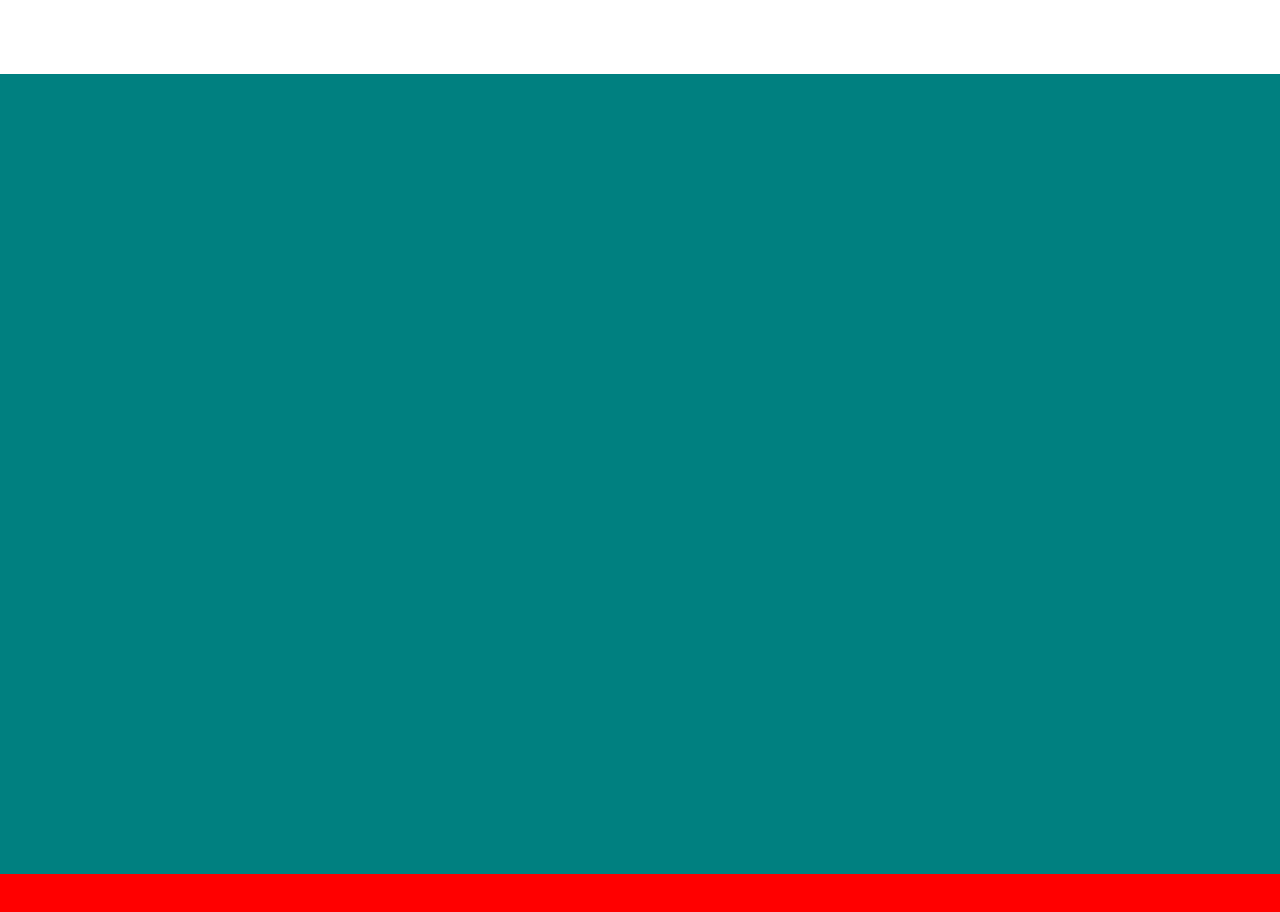
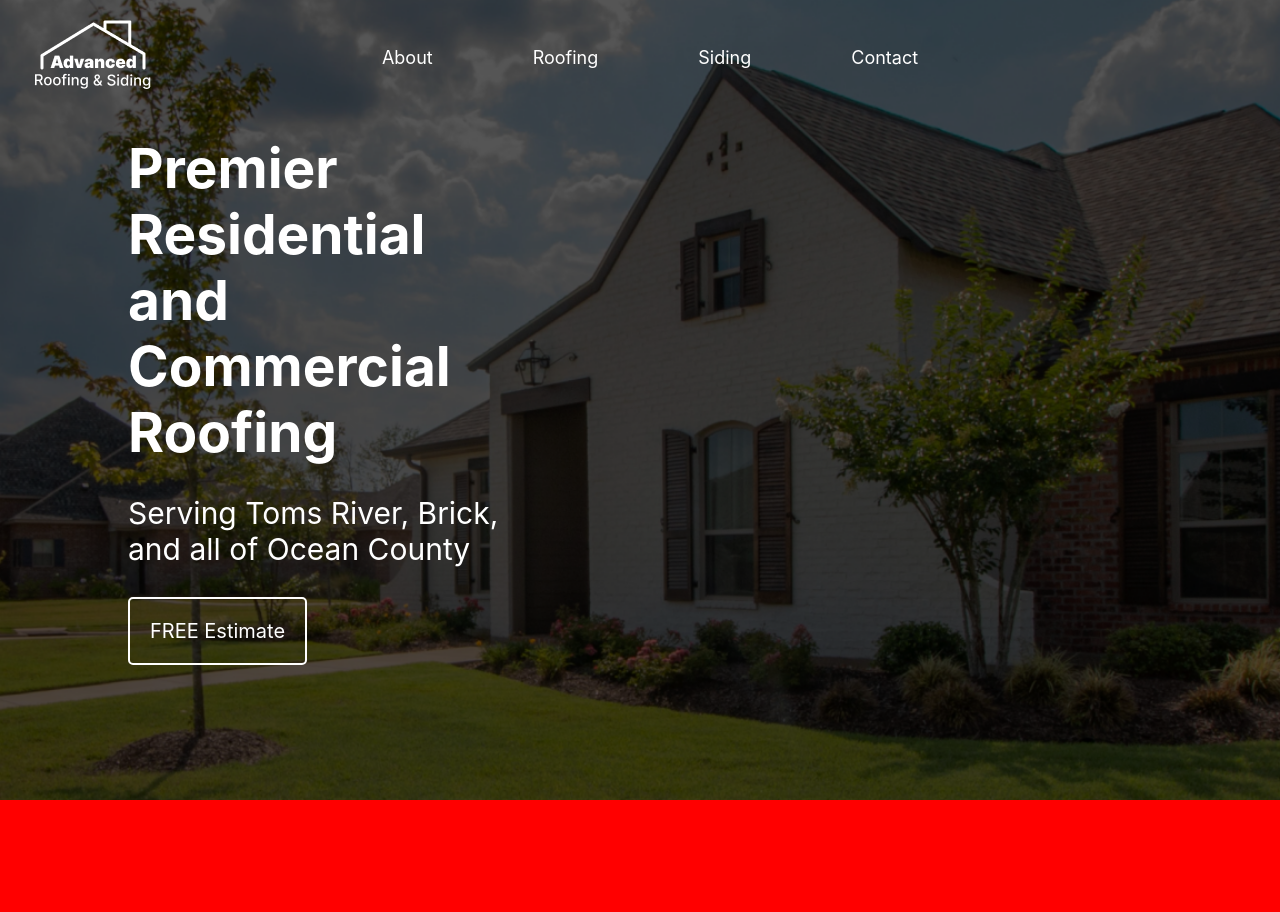
Before and after one commit to danlaratta/Roofing-Website-Redesign, a React (Create React App) app in the folder frontend/: page / in a window 1280 px wide. Shown: the top 912 px of the page. Built offline with nearby package versions, Linux system fonts and the light colour scheme.

Commit message:
navbar and hero section

```diff
--- a/frontend/src/App.js
+++ b/frontend/src/App.js
@@ -11,7 +11,7 @@ function App() {
       <Navbar />
 
       <HeroSection />
-      <AboutSection />
+      <AboutSection  />
       <RoofingSection />
       <SidingSection />
       <ContactSection />
--- a/frontend/src/components/Navbar.jsx
+++ b/frontend/src/components/Navbar.jsx
@@ -1,13 +1,23 @@
-import React from 'react'
+import React, { useState } from 'react'
 import styled from 'styled-components/macro'
 import LogoImg from '../assets/Logo.png'
+import { Link, animateScroll as scroll } from 'react-scroll'
 
 const Container = styled.div`
+    width: 100%;
+    background-color: ${props => props.bgColor ? "#000" : "rbga(0, 0, 0, 0)"};
+    position: fixed;
+    z-index: 10;
+`
 
+const Wrapper = styled.div`
+    display: flex;
+    width: 100%;
+    padding: 2rem 1rem;
 `
 
 const LeftNav = styled.div`
-
+    flex: 3;
 `
 
 const LogoContainer = styled.div`
@@ -19,29 +29,75 @@ const Logo = styled.img`
 `
 
 const CenterNav = styled.div`
+    flex: 6;
+    display: flex;
+    justify-content: center;
+    align-items: center;
+`
 
+const NavLinks = styled.div`
+    display: flex;
+    gap: 10rem;
+`
+
+const NavLink = styled(Link)`
+    cursor: pointer;
+    color: #fff;
+    font-size: 1.8rem;
+
+    &.active {
+        color: red;
+    }
 `
 
 const RightNav = styled.div`
-
+    flex: 3;
 `
 
 const Navbar = () => {
+    const [bgColor, setBgColor] = useState(false)
+
+    const changeBgColor = () => {
+        window.scrollY >= 100 ? setBgColor(true) : setBgColor(false)
+    }
+    window.addEventListener('scroll', changeBgColor)
+
     return (
-        <Container>
+        <Container bgColor={bgColor}>
+            <Wrapper>
             <LeftNav>
                     <LogoContainer>
+                        <NavLink activeClass='active' to="hero" spy={true} smooth={true} offset={0} duration={500}>
                             <Logo src={LogoImg} />
+                        </NavLink>
                     </LogoContainer>
                 </LeftNav>
 
                 <CenterNav>
+                    <NavLinks>
+                        <NavLink activeClass='active' to="about" spy={true} smooth={true} offset={0} duration={500}>
+                            About
+                        </NavLink>
 
+                        <NavLink activeClass="active" to="roofing" spy={true} smooth={true} offset={0} duration={500}>
+                            Roofing
+                        </NavLink>
+
+                        <NavLink activeClass="active" to="siding" spy={true} smooth={true} offset={0} duration={500}>
+                            Siding
+                        </NavLink>
+
+                        <NavLink activeClass="active" to="contact" spy={true} smooth={true} offset={0} duration={500}>
+                            Contact
+                        </NavLink>
+
+                    </NavLinks>
                 </CenterNav>
 
                 <RightNav>
 
                 </RightNav>
+            </Wrapper>
         </Container>
     )
 }
--- a/frontend/src/index.css
+++ b/frontend/src/index.css
@@ -11,3 +11,12 @@ code {
   font-family: source-code-pro, Menlo, Monaco, Consolas, 'Courier New',
     monospace;
 }
+
+:root{
+  --red: #9A0506;
+  --blue: #003354;
+}
+
+html{
+  font-size: 62.5%;
+}
--- a/frontend/src/pages/AboutSection.jsx
+++ b/frontend/src/pages/AboutSection.jsx
@@ -9,7 +9,7 @@ const Container = styled.div`
 
 const AboutSection = () => {
     return (
-        <Container>
+        <Container id='about'>
 
         </Container>
     )
--- a/frontend/src/pages/ContactSection.jsx
+++ b/frontend/src/pages/ContactSection.jsx
@@ -9,7 +9,7 @@ const Container = styled.div`
 
 const ContactSection = () => {
     return (
-        <Container>
+        <Container id='contact'>
 
         </Container>
     )
--- a/frontend/src/pages/HeroSection.jsx
+++ b/frontend/src/pages/HeroSection.jsx
@@ -1,16 +1,74 @@
 import React from 'react'
 import styled from 'styled-components/macro'
+import HeroBG from '../assets/HeroBG.png'
+import { Link } from 'react-scroll'
 
 const Container = styled.div`
     min-height: 100vh;
     width: 100%;
-    background-color: teal;
+    background-image: url(${HeroBG});
+    /* height: 100%; */
+    background-position: center;
+    background-repeat: no-repeat;
+    background-size: cover;
+`
+
+const HeroContainer = styled.div`
+    width: 50%;
+    min-height: 100vh;
+    display: flex;
+    flex-direction: column;
+    justify-content: center;
+    align-items: center;
+`
+
+const HeroItems = styled.div`
+    width: 60%;
+    display: flex;
+    padding: 1.5rem 0rem;
+`
+
+const HeroTitle = styled.span`
+    font-size: 5.5rem;
+    font-weight: bold;
+    color: #fff;
+
+`
+
+const HeroSubTitle = styled.span`
+    font-size: 3rem;
+    color: #fff;
+`
+
+const HeroBtn = styled(Link)`
+    color: #fff;
+    font-size: 2rem;
+    padding: 2rem;
+    border: 0.2rem solid #fff;
+    border-radius: 0.5rem;
+
+    &:hover{
+        cursor: pointer;
+        background-color: var(--red);
+    }
 `
 
 const HeroSection = () => {
     return (
-        <Container>
+        <Container id='hero'>
+            <HeroContainer>
+                <HeroItems>
+                    <HeroTitle> Premier Residential and Commercial Roofing </HeroTitle>
+                </HeroItems>
 
+                <HeroItems>
+                    <HeroSubTitle> Serving Toms River, Brick, and all of Ocean County </HeroSubTitle>
+                </HeroItems>
+
+                <HeroItems>
+                    <HeroBtn> FREE Estimate</HeroBtn>
+                </HeroItems>
+            </HeroContainer>
         </Container>
     )
 }
--- a/frontend/src/pages/RoofingSection.jsx
+++ b/frontend/src/pages/RoofingSection.jsx
@@ -9,7 +9,7 @@ const Container = styled.div`
 
 const RoofingSection = () => {
     return (
-        <Container>
+        <Container id='roofing'>
 
         </Container>
     )
--- a/frontend/src/pages/SidingSection.jsx
+++ b/frontend/src/pages/SidingSection.jsx
@@ -9,7 +9,7 @@ const Container = styled.div`
 
 const SidingSection = () => {
     return (
-        <Container>
+        <Container id='siding'>
 
         </Container>
     )
```
Also changed, not shown: frontend/src/assets/HeroBG.png. Lines whose indentation alone changed are shown as unchanged.
